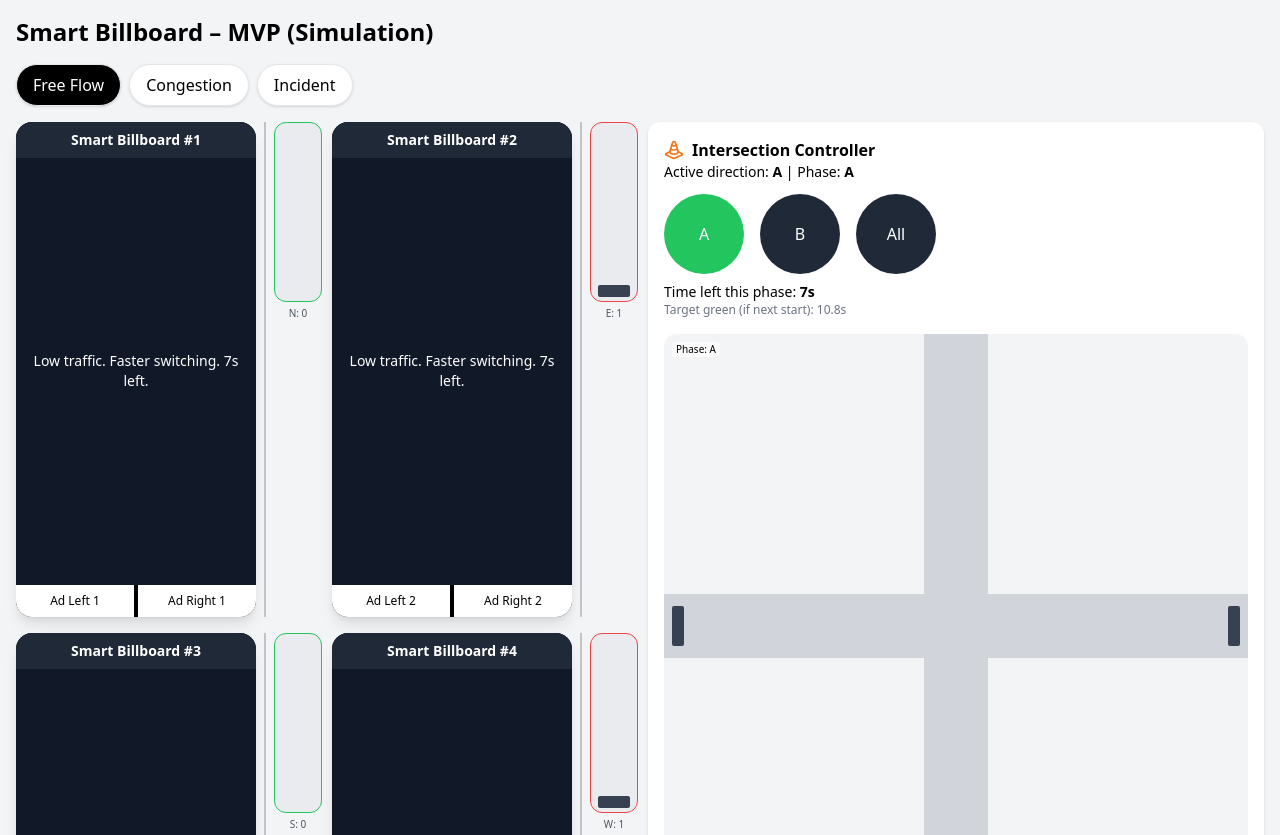
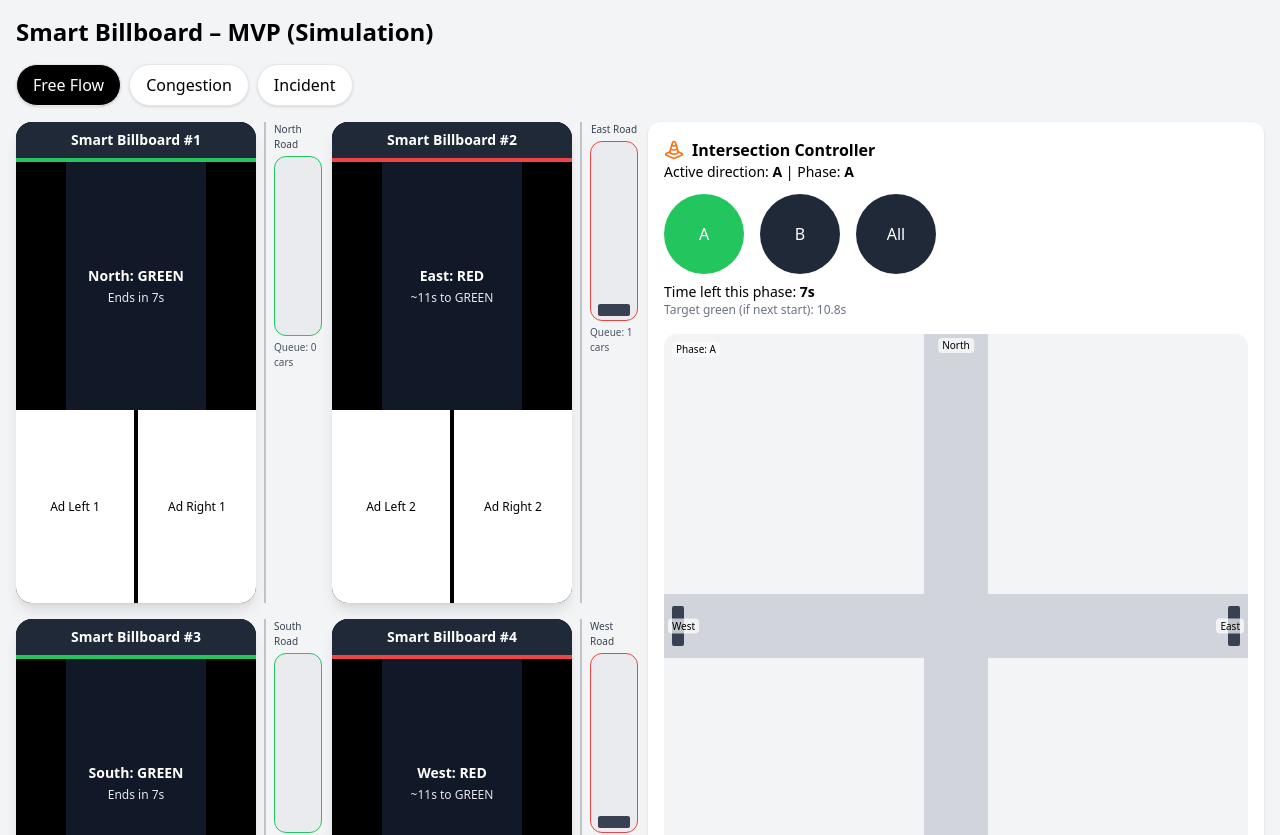
Before and after one commit to Kassymkhan-extazyyy/smart-traffic-mvp, a React (Vite) app: page / in a window 1280 px wide. Shown: the top 835 px of the page. Built offline with nearby package versions, Linux system fonts and the light colour scheme.

Commit message:
Per-billboard logic + timers, labels, road queues

```diff
--- a/src/App.jsx
+++ b/src/App.jsx
@@ -12,6 +12,7 @@ const MIN_GREEN_MS = 7000;
 const MAX_GREEN_MS = 45000;
 const SAFETY_YELLOW_MS = 3000;
 const SAFETY_ALL_RED_MS = 800;
+const SEC_SAFETY = Math.ceil((SAFETY_YELLOW_MS + SAFETY_ALL_RED_MS) / 1000);
 
 function clamp(n, min, max) { return Math.max(min, Math.min(max, n)); }
 function greenDurationFromScore(score) { const p = clamp(score, 0, 100) / 100; return Math.round(MIN_GREEN_MS + p * (MAX_GREEN_MS - MIN_GREEN_MS)); }
@@ -40,63 +41,90 @@ function RoadQueue({ count, label, green }) {
   const capped = clamp(count, 0, 20);
   return (
     <div className="flex flex-col items-center gap-1">
+  <div className="text-[10px] text-gray-700 font-medium">{label} Road</div>
   <div className={`w-12 h-[180px] rounded-xl border ${green ? "border-green-500" : "border-red-500"} bg-gray-200/60 flex flex-col justify-end items-center gap-1 p-1 overflow-hidden`}>
     {Array.from({ length: capped }).map((_, i) => (
       <div key={i} className="w-8 h-3 rounded-sm bg-gray-700" />
     ))}
   </div>
-      <div className="text-[10px] text-gray-600">{label}: {capped}</div>
+  <div className="text-[10px] text-gray-600">Queue: {capped} cars</div>
 </div>
   );
 }
 
-function Billboard({ id, score, phase, activeDir, scenarioId, secondsLeft }) {
+function Billboard({ id, dir, isGreen, secForDir }) {
   return (
     <div className="flex items-stretch gap-2">
       <div className="flex flex-col items-center w-[240px] bg-black text-white rounded-2xl shadow-lg overflow-hidden">
-        <div className="w-full p-2 bg-gray-800 text-center text-sm font-semibold">Smart Billboard #{id}</div>
+        <div className="w-full p-2 bg-gray-800 text-center text-sm font-semibold">
+          Smart Billboard #{id}
+        </div>
+
+        {/* индикатор статуса дороги */}
+        <div className={`h-1 w-full ${isGreen ? "bg-green-500" : "bg-red-500"}`} />
+
+        {/* основная зона сообщений (вертикальный экран) */}
         <div className="flex-1 flex flex-col justify-center items-center bg-gray-900 px-2 py-6 aspect-[9/16]">
-          <p className="text-sm text-center font-medium">{computeMessage(score, phase, activeDir, scenarioId, secondsLeft)}</p>
+          <p className="text-sm text-center font-semibold">
+            {dir}: {isGreen ? "GREEN" : "RED"}
+          </p>
+          <p className="text-xs text-center opacity-90 mt-1">
+            {isGreen ? `Ends in ${secForDir}s` : `~${secForDir}s to GREEN`}
+          </p>
         </div>
-        {/* нижняя зона рекламы ~40% */}
+
+        {/* нижняя зона рекламы ~40% высоты */}
         <div className="flex gap-1 w-full h-[40%]">
-          <div className="w-1/2 bg-white text-black text-xs font-medium text-center p-2 flex items-center justify-center">Ad Left {id}</div>
-          <div className="w-1/2 bg-white text-black text-xs font-medium text-center p-2 flex items-center justify-center">Ad Right {id}</div>
+          <div className="w-1/2 bg-white text-black text-xs font-medium text-center p-2 flex items-center justify-center">
+            Ad Left {id}
+          </div>
+          <div className="w-1/2 bg-white text-black text-xs font-medium text-center p-2 flex items-center justify-center">
+            Ad Right {id}
           </div>
         </div>
-      {/* тонкий разделитель и очередь машин для этой дороги */}
-      <div className="flex items-center"><div className="w-[2px] h-full bg-black/20"/></div>
-      {/* сам RoadQueue рендерится снаружи, чтобы передать правильное количество */}
+      </div>
+
+      {/* тонкий разделитель — визуально отделяет биллборд от очереди машин */}
+      <div className="flex items-center">
+        <div className="w-[2px] h-full bg-black/20" />
+      </div>
     </div>
   );
 }
 
+
 function IntersectionMini({ counts, phase }) {
-  const [n,e,s,w] = counts;
+  const [n,e,s,w] = counts; // numbers
   return (
     <div className="relative w-full aspect-square rounded-xl bg-gray-100 overflow-hidden">
-      {/* дороги */}
       <div className="absolute inset-0">
         <div className="absolute top-0 bottom-0 left-1/2 -translate-x-1/2 w-16 bg-gray-300" />
         <div className="absolute left-0 right-0 top-1/2 -translate-y-1/2 h-16 bg-gray-300" />
       </div>
-      {/* машины */}
+      {/* cars */}
       <div className="absolute left-1/2 -translate-x-1/2 top-1 p-1 flex flex-col gap-1 items-center">
-        {Array.from({length: clamp(n,0,20)}).map((_,i)=>(<div key={i} className="w-10 h-3 bg-gray-700 rounded-sm"/>))}
+        {Array.from({length: Math.min(Math.max(n,0),20)}).map((_,i)=>(<div key={i} className="w-10 h-3 bg-gray-700 rounded-sm"/>))}
       </div>
       <div className="absolute right-1 top-1/2 -translate-y-1/2 p-1 flex flex-col gap-1 items-end">
-        {Array.from({length: clamp(e,0,20)}).map((_,i)=>(<div key={i} className="w-3 h-10 bg-gray-700 rounded-sm"/>))}
+        {Array.from({length: Math.min(Math.max(e,0),20)}).map((_,i)=>(<div key={i} className="w-3 h-10 bg-gray-700 rounded-sm"/>))}
       </div>
       <div className="absolute left-1/2 -translate-x-1/2 bottom-1 p-1 flex flex-col-reverse gap-1 items-center">
-        {Array.from({length: clamp(s,0,20)}).map((_,i)=>(<div key={i} className="w-10 h-3 bg-gray-700 rounded-sm"/>))}
+        {Array.from({length: Math.min(Math.max(s,0),20)}).map((_,i)=>(<div key={i} className="w-10 h-3 bg-gray-700 rounded-sm"/>))}
       </div>
       <div className="absolute left-1 top-1/2 -translate-y-1/2 p-1 flex flex-col gap-1 items-start">
-        {Array.from({length: clamp(w,0,20)}).map((_,i)=>(<div key={i} className="w-3 h-10 bg-gray-700 rounded-sm"/>))}
+        {Array.from({length: Math.min(Math.max(w,0),20)}).map((_,i)=>(<div key={i} className="w-3 h-10 bg-gray-700 rounded-sm"/>))}
       </div>
+      <div className="absolute inset-0 pointer-events-none">
         <div className="absolute top-2 left-2 text-[10px] bg-white/70 rounded px-1">Phase: {phase}</div>
+        <div className="absolute top-1 left-1/2 -translate-x-1/2 text-[10px] bg-white/70 rounded px-1">North</div>
+        <div className="absolute right-1 top-1/2 -translate-y-1/2 text-[10px] bg-white/70 rounded px-1">East</div>
+        <div className="absolute bottom-1 left-1/2 -translate-x-1/2 text-[10px] bg-white/70 rounded px-1">South</div>
+        <div className="absolute left-1 top-1/2 -translate-y-1/2 text-[10px] bg-white/70 rounded px-1">West</div>
+      </div>
     </div>
   );
 }
+
 
 export default function App() {
   const [scenario, setScenario] = useState(SCENARIOS[0]);
@@ -124,12 +152,13 @@ export default function App() {
     setIndex((i) => (i + 1) % scenario.timeline.length);
   }, [tick, running, phase, activeDir, score]);
 
-  const dirs = ["N", "E", "S", "W"];
+  const dirs = ["North", "East", "South", "West"];
   const isGreenMap = phase === "A"
-    ? { N: true, S: true, E: false, W: false }
+  ? { North: true, South: true, East: false, West: false }
   : phase === "B"
-    ? { N: false, S: false, E: true, W: true }
-    : { N: false, E: false, S: false, W: false };
+  ? { North: false, South: false, East: true, West: true }
+  : { North: false, East: false, South: false, West: false };
+
 
   return (
     <div className="p-4 bg-gray-100 min-h-screen">
@@ -143,13 +172,22 @@ export default function App() {
       <div className="grid grid-cols-1 md:grid-cols-2 gap-4">
         {/* LEFT: 4 billboards each with its road queue nearby */}
         <div className="grid grid-cols-2 gap-4">
-          {[1,2,3,4].map((id, idx) => (
+  {[1, 2, 3, 4].map((id, idx) => {
+    const dir = dirs[idx];
+    const isGreen = isGreenMap[dir];
+    // если зелёный — показываем оставшиеся секунды,
+    // если красный — примерное время до зелёного (конец текущей фазы + safety)
+    const secForDir = isGreen ? secondsLeft : (secondsLeft + SEC_SAFETY);
+
+    return (
       <div key={id} className="flex items-stretch gap-2">
-              <Billboard id={id} score={score} phase={phase} activeDir={activeDir} scenarioId={scenario.id} secondsLeft={secondsLeft} />
-              <RoadQueue count={counts[idx]} label={dirs[idx]} green={isGreenMap[dirs[idx]]} />
+        <Billboard id={id} dir={dir} isGreen={isGreen} secForDir={secForDir} />
+        <RoadQueue count={counts[idx]} label={dir} green={isGreen} />
       </div>
-          ))}
+    );
+  })}
 </div>
+
 
         {/* RIGHT: Controller with mini intersection visual */}
         <div className="space-y-4">
```
Lines whose indentation alone changed are shown as unchanged.
